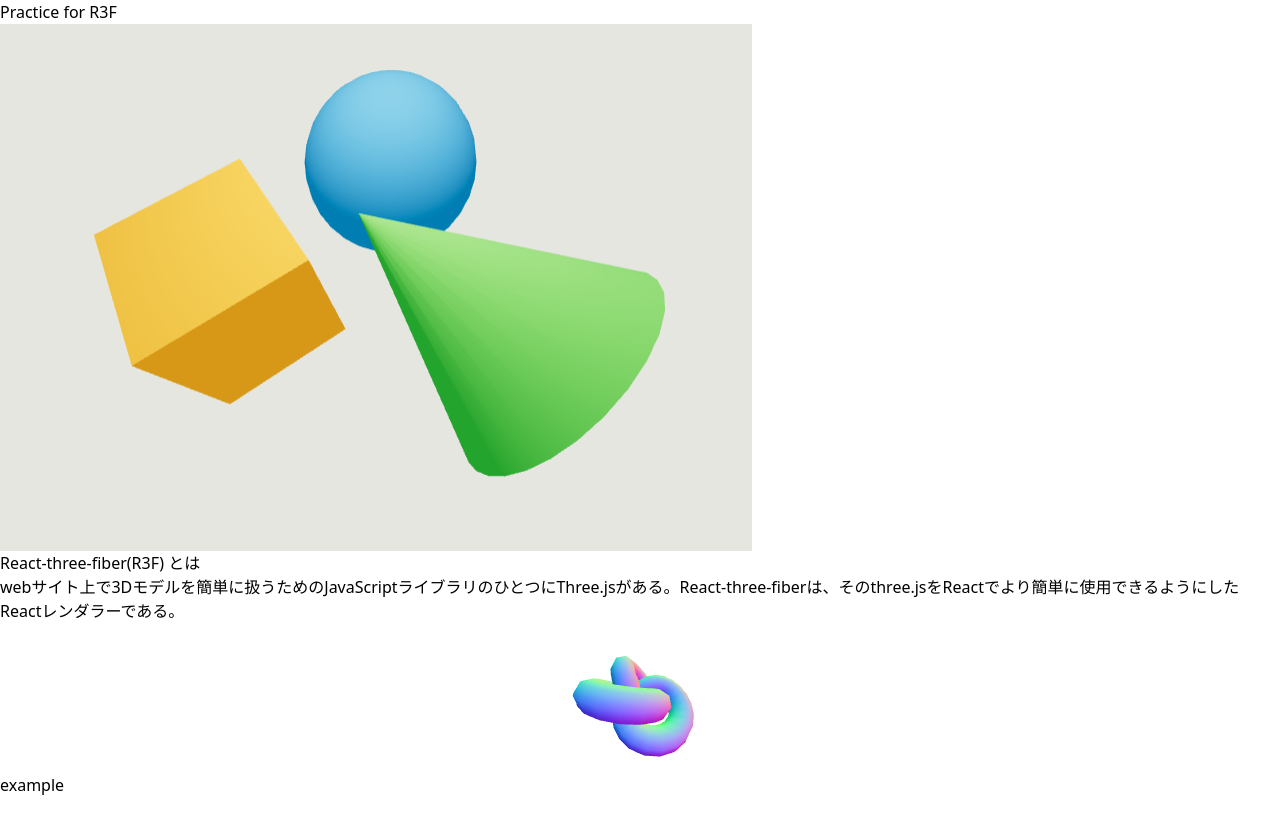
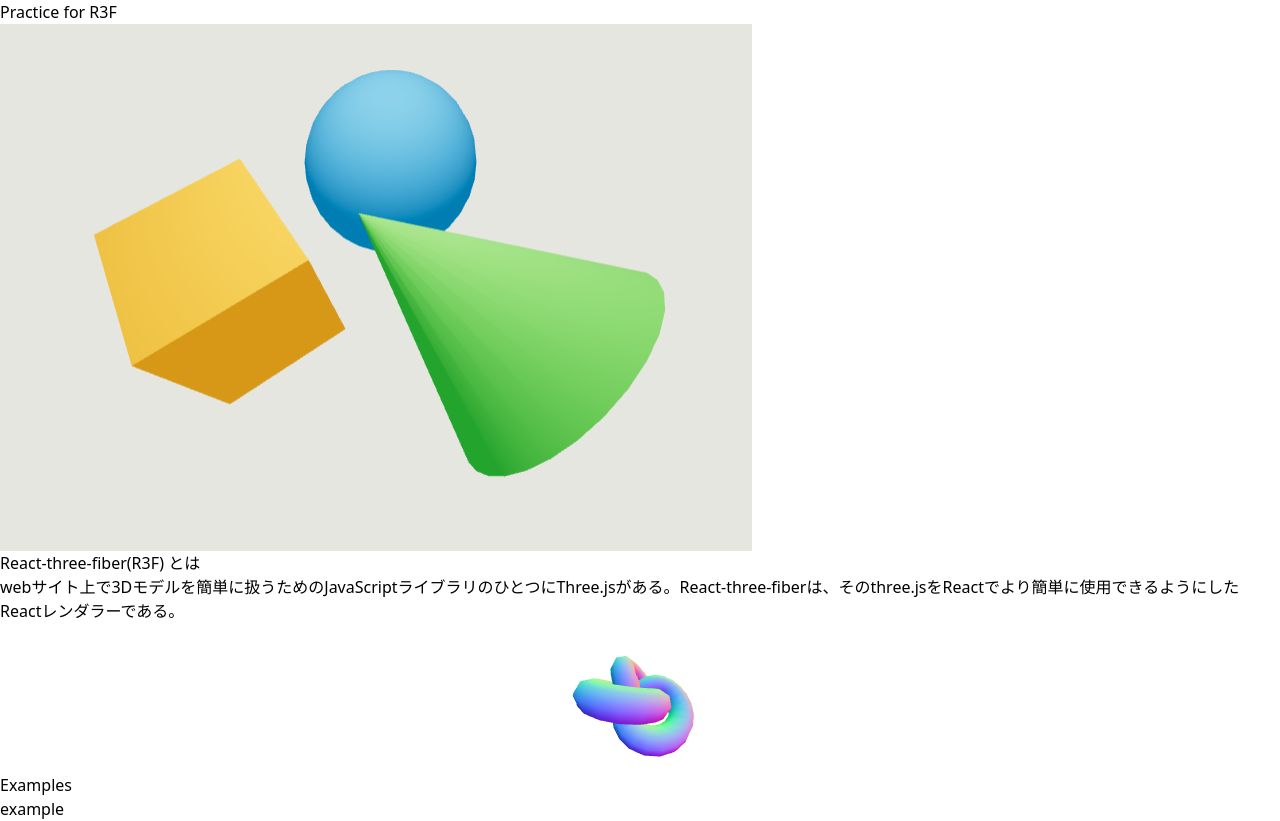
Before and after one commit to YM202c2100/R3F-Practice, a React (Vite) app: page / in a window 1280 px wide. Before the commit the page ends 800 px from the top, so only its background shows below. Built offline with nearby package versions, Linux system fonts and the light colour scheme.

Commit message:
[feat] Examplesセクションタイトルを追加

```diff
--- a/src/components/Examples.jsx
+++ b/src/components/Examples.jsx
@@ -1,6 +1,13 @@
 function Examples(){
   return(
     <div>
+      <h2
+        className="
+          text-center
+          text-5xl font-bold text-[#72c371]"
+      >
+        Examples
+      </h2>
       <div className="border-4 border-[#97e396]">
         example
       </div>
```
